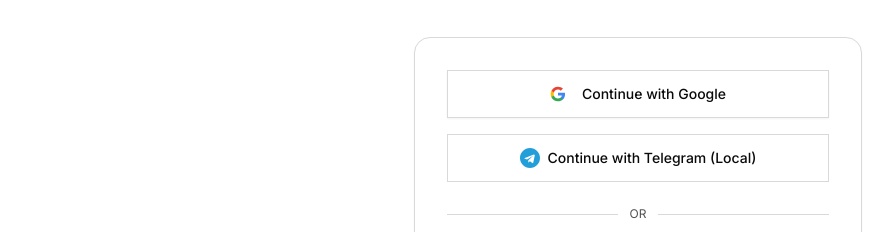
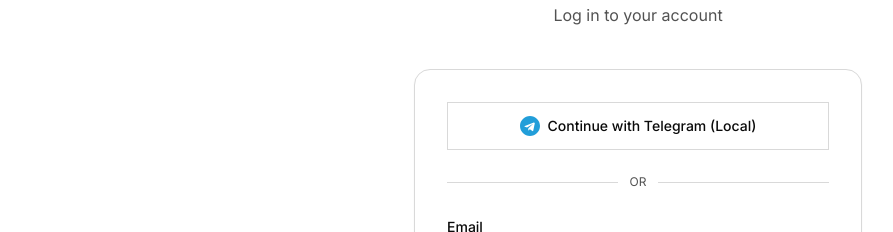
Before and after one commit to Samuelreeds/Noir-Admin, a React (Vite) app: page /login in a window 1280 px wide. Shown: the part 194-426 px from the top of the page, without its empty margins (2-895 px from the left). Built offline with nearby package versions, Linux system fonts and the light colour scheme; no server answers.

Commit message:
remove log in with google

```diff
--- a/src/pages/Login.jsx
+++ b/src/pages/Login.jsx
@@ -7,7 +7,6 @@ import { Input } from "@/components/ui/input";
 import { Label } from "@/components/ui/label";
 import { LogIn, Mail, Lock, Loader2 } from "lucide-react";
 import AuthLayout from "@/components/AuthLayout";
-import GoogleIcon from "@/components/GoogleIcon";
 
 export default function Login() {
   const [email, setEmail] = useState("");
@@ -15,10 +14,12 @@ export default function Login() {
   const [error, setError] = useState("");
   const [loading, setLoading] = useState(false);
 
-  // 1. Detect Environment
+  // 1. Detect Environment & Route
   const hostname = window.location.hostname;
-  const isAdminDomain = hostname.startsWith('admin.') || hostname === 'admin.localhost';
   const isLocalDev = hostname === 'localhost' || hostname === '127.0.0.1';
+
+  // CHECK ROUTE
+  const isAdminRoute = window.location.pathname.startsWith('/admin');
 
   // Refs for Telegram widget
   const telegramWrapperRef = useRef(null);
@@ -35,7 +36,8 @@ export default function Login() {
       });
       if (signInError) throw signInError;
 
-      window.location.href = "/";
+      // Redirect to /admin if they logged in from the admin login page
+      window.location.href = isAdminRoute ? "/admin" : "/";
     } catch (/** @type {any} */ err) {
       setError(err.message || "Invalid email or password");
     } finally {
@@ -43,26 +45,11 @@ export default function Login() {
     }
   };
 
-  const handleGoogle = async () => {
-    try {
-      await supabase.auth.signInWithOAuth({
-        provider: 'google',
-        options: {
-          redirectTo: `${window.location.origin}/`,
-        },
-      });
-    } catch (/** @type {any} */ err) {
-      setError(err.message || "Failed to initialize Google login");
-    }
-  };
-
-  // --- UPDATED BACKEND VERIFICATION FLOW ---
   const handleTelegramSuccess = async (/** @type {any} */ user) => {
     setLoading(true);
     setError("");
 
     try {
-      // 1. Send Telegram payload to our secure Edge Function
       const { data, error: functionError } = await supabase.functions.invoke('telegram-auth', {
         body: { user }
       });
@@ -70,7 +57,6 @@ export default function Login() {
       if (functionError) throw functionError;
       if (data?.error) throw new Error(data.error);
 
-      // 2. Edge function verified the hash and generated a secure, temporary session credential
       const { error: signInError } = await supabase.auth.signInWithPassword({
         email: data.email,
         password: data.password,
@@ -78,7 +64,6 @@ export default function Login() {
 
       if (signInError) throw signInError;
 
-      // 3. Success! Redirect to homepage
       window.location.href = "/";
 
     } catch (err) {
@@ -88,11 +73,11 @@ export default function Login() {
     }
   };
 
-  // Inject the official Telegram Login Widget (Production Only)
   useEffect(() => {
     window.onTelegramAuth = handleTelegramSuccess;
 
-    if (!isAdminDomain && !isLocalDev && telegramWrapperRef.current && !isTelegramInjected.current) {
+    // Do not inject on Admin route
+    if (!isAdminRoute && !isLocalDev && telegramWrapperRef.current && !isTelegramInjected.current) {
       isTelegramInjected.current = true;
 
       const script = document.createElement("script");
@@ -107,16 +92,16 @@ export default function Login() {
 
       telegramWrapperRef.current.appendChild(script);
     }
-  }, [isAdminDomain, isLocalDev]);
+  }, [isAdminRoute, isLocalDev]);
 
   return (
     <AuthLayout
       icon={LogIn}
       title="Welcome back"
-      subtitle={isAdminDomain ? "Admin Portal Login" : "Log in to your account"}
-      hideBackLink={isAdminDomain}
+      subtitle={isAdminRoute ? "Admin Portal Login" : "Log in to your account"}
+      hideBackLink={isAdminRoute}
       footer={
-        !isAdminDomain ? (
+        !isAdminRoute ? (
           <>
             Don't have an account?{" "}
             <Link to="/register" className="text-primary font-medium hover:underline">
@@ -126,19 +111,9 @@ export default function Login() {
         ) : null
       }
     >
-      {!isAdminDomain && (
+      {!isAdminRoute && (
         <>
           <div className="space-y-4 mb-6 flex flex-col items-center w-full">
-            <Button
-              variant="outline"
-              className="w-full h-12 text-sm font-medium"
-              onClick={handleGoogle}
-              disabled={loading}
-            >
-              <GoogleIcon className="w-5 h-5 mr-2" />
-              Continue with Google
-            </Button>
-
             {isLocalDev ? (
               <div
                 className={`relative w-full h-12 overflow-hidden rounded-md border border-input bg-background transition-colors flex items-center justify-center text-sm font-medium ${loading ? 'opacity-50 cursor-not-allowed' : 'hover:bg-accent hover:text-accent-foreground cursor-pointer'}`}
@@ -196,7 +171,7 @@ export default function Login() {
         </div>
       )}
 
-      {/* The email/password form is now visible for everyone again */}
+      {/* Email form is now rendered unconditionally for both Admin and Customer views */}
       <form onSubmit={handleSubmit} className="space-y-4">
         <div className="space-y-2">
           <Label htmlFor="email">Email</Label>
```
